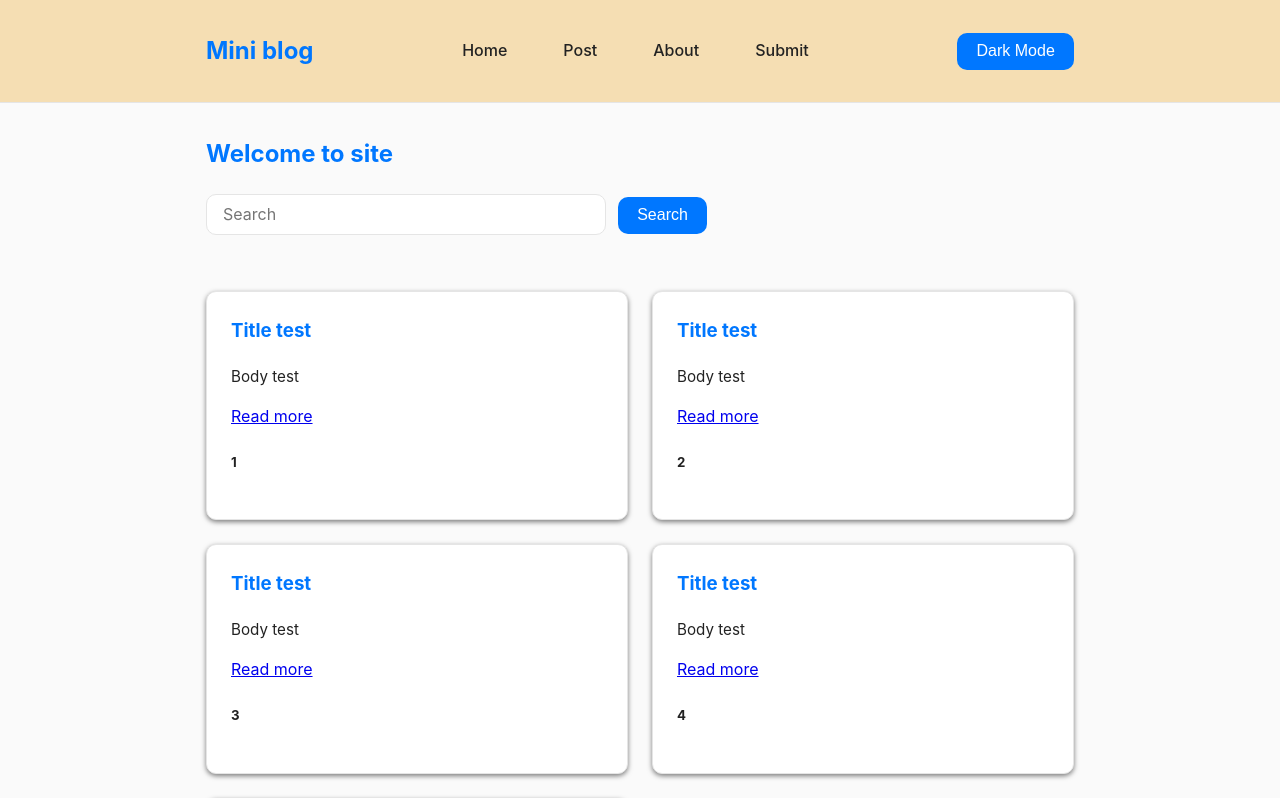
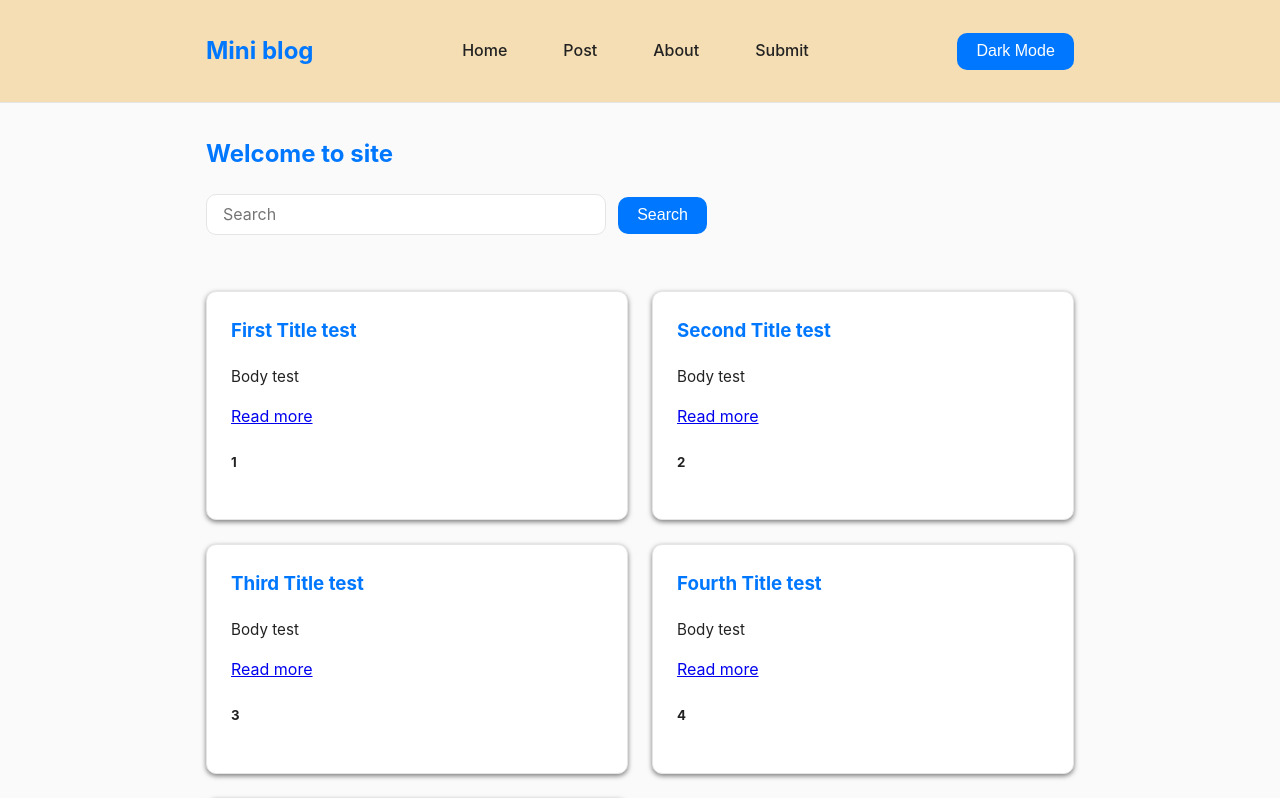
Before and after one commit to ArsenyoP/react_course, a React (Vite) app in the folder react_course/: page / in a window 1280 px wide. Shown: the top 798 px of the page. Built offline with nearby package versions, Linux system fonts and the light colour scheme.

Commit message:
Implemented filtering for posts

```diff
--- a/react_course/src/components/Posts.tsx
+++ b/react_course/src/components/Posts.tsx
@@ -8,19 +8,20 @@ interface PostCardProps {
 }
 
 const PostsData: Array<PostCardProps> = [
-  {body: "Body test", title: "Title test", id:1},
-  {body: "Body test", title: "Title test", id:2},
-  {body: "Body test", title: "Title test", id:3},
-  {body: "Body test", title: "Title test", id:4},
-  {body: "Body test", title: "Title test", id:5},
+  {body: "Body test", title: "First Title test", id:1},
+  {body: "Body test", title: "Second Title test", id:2},
+  {body: "Body test", title: "Third Title test", id:3},
+  {body: "Body test", title: "Fourth Title test", id:4},
+  {body: "Body test", title: "Fifth Title test", id:5},
  ]
 
 const Posts = () => {
     const [search, setSearch] = useState("");
-    console.log("--change")
 
-    const renderUI = PostsData && PostsData.length > 0
-      ? PostsData.map(card => <PostCard key={card.id} title={card.title} body={card.body} id={card.id}/>)
+    const filteredCards = PostsData.filter(x => x.title.toLowerCase().includes(search.toLowerCase()))
+
+    const renderUI = filteredCards && filteredCards.length > 0
+      ? filteredCards.map(card => <PostCard key={card.id} title={card.title} body={card.body} id={card.id}/>)
       : (<p style={{margin:"0 auto", color: "red"}}>There's no posts yet</p>)
 
 
```
